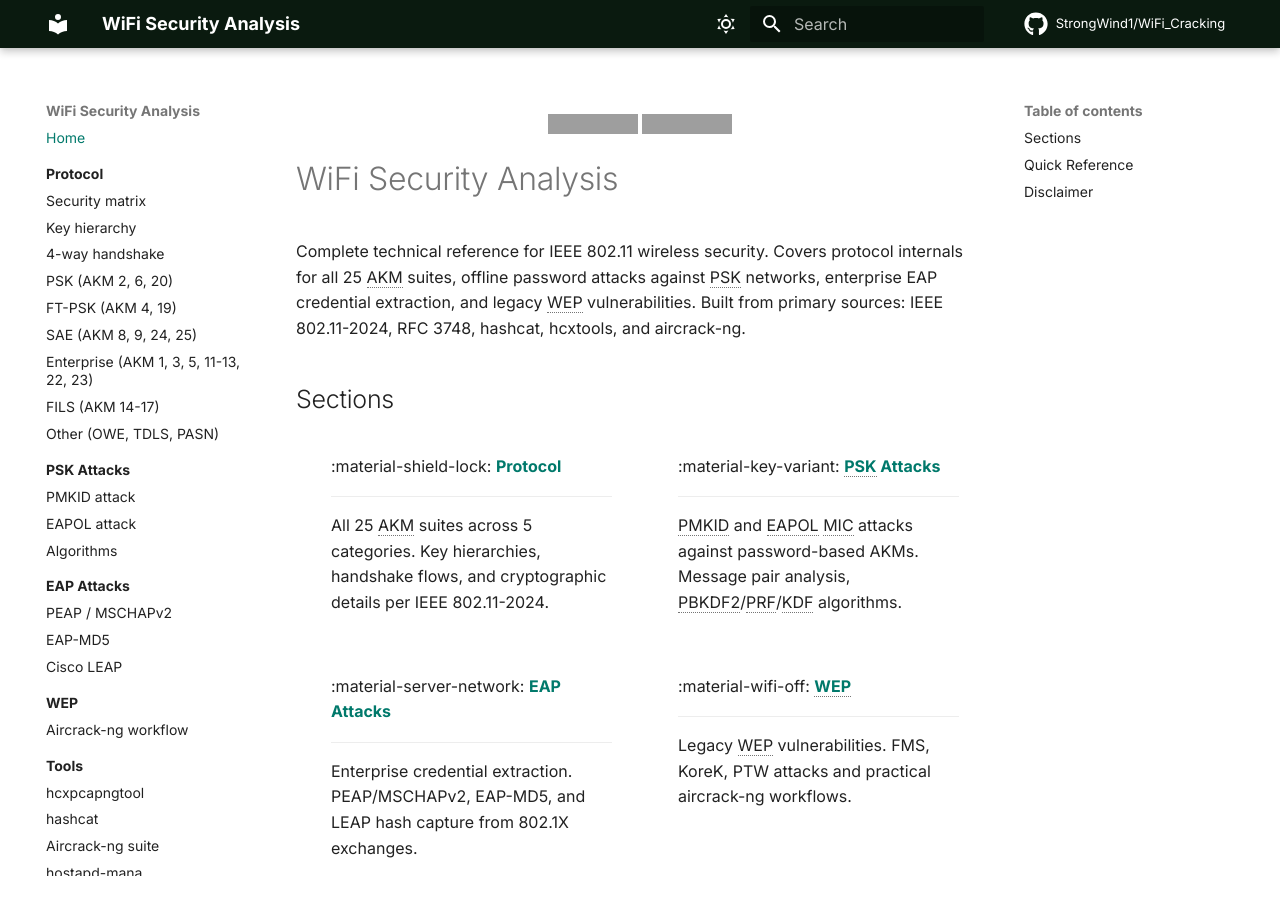
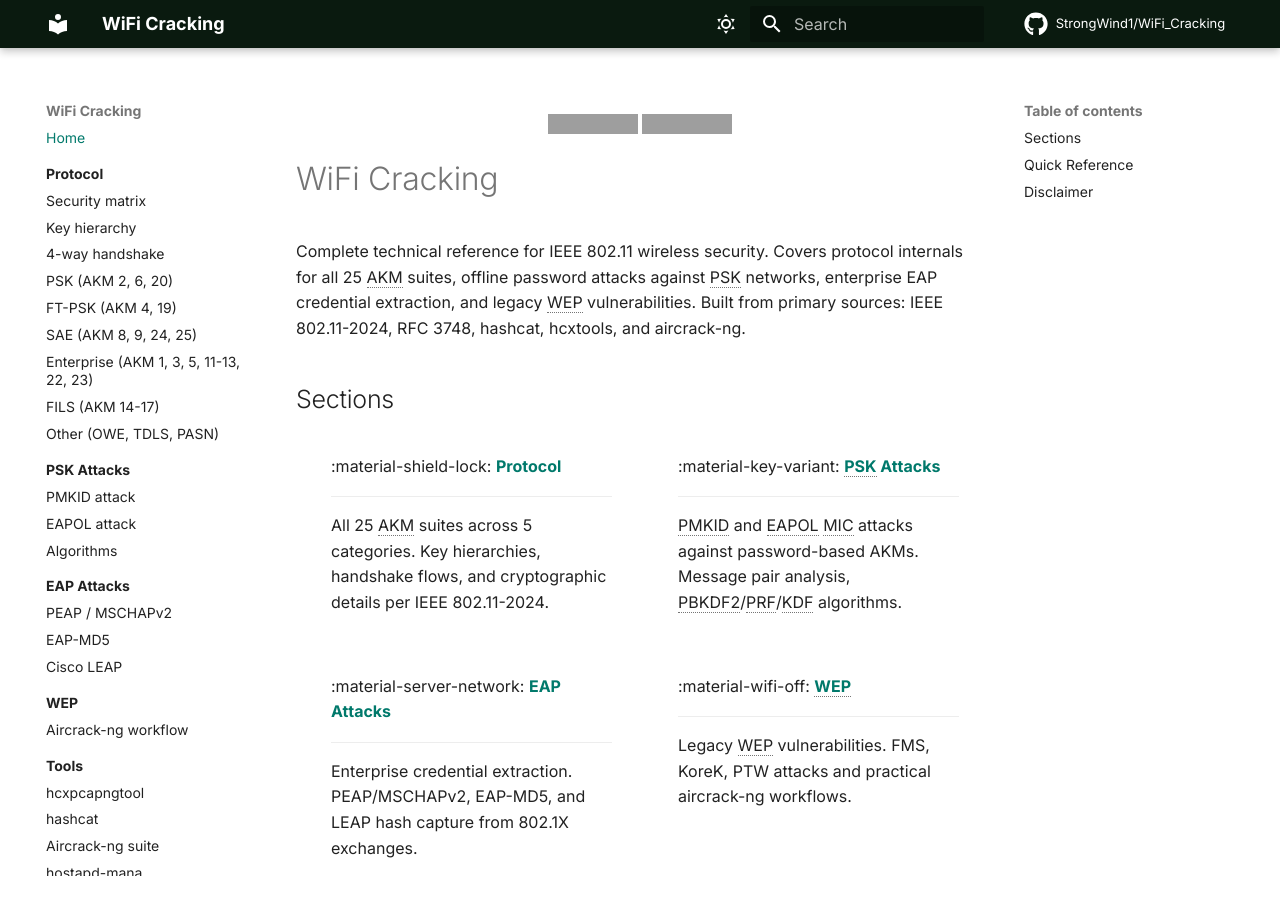
Before and after one commit to StrongWind1/WiFi_Cracking, an MkDocs documentation site: the page built from docs/index.md, in a window 1280 px wide and 900 px high. Built offline with MkDocs 1.6.1 and Material for MkDocs 9.7.7, drawn with Linux system fonts in a browser that asks for light colours; comment, search, counter and statistics services are not loaded; grey boxes are pictures that could not be loaded.

Commit message:
docs: revert site name to WiFi Cracking
Keep the original name to match repo, URL, and existing references.
Also update CONTRIBUTING.md install instructions to use uv.

```diff
--- a/docs/index.md
+++ b/docs/index.md
@@ -3,7 +3,7 @@
   <a href="https://www.apache.org/licenses/LICENSE-2.0"><img src="https://img.shields.io/badge/License-Apache_2.0-blue.svg" alt="Apache 2.0 License"></a>
 </p>
 
-# WiFi Security Analysis
+# WiFi Cracking
 
 Complete technical reference for IEEE 802.11 wireless security. Covers protocol internals for all 25 AKM suites, offline password attacks against PSK networks, enterprise EAP credential extraction, and legacy WEP vulnerabilities. Built from primary sources: IEEE 802.11-2024, RFC 3748, hashcat, hcxtools, and aircrack-ng.
 
--- a/mkdocs.yml
+++ b/mkdocs.yml
@@ -1,4 +1,4 @@
-site_name: WiFi Security Analysis
+site_name: WiFi Cracking
 site_description: Complete technical reference for IEEE 802.11 security — protocols, attacks, and hash extraction
 site_url: https://strongwind1.github.io/WiFi_Cracking/
 repo_url: https://github.com/StrongWind1/WiFi_Cracking
@@ -125,7 +125,7 @@ extra:
   social:
     - icon: fontawesome/brands/github
       link: https://github.com/StrongWind1/WiFi_Cracking
-      name: WiFi Security Analysis on GitHub
+      name: WiFi Cracking on GitHub
   generator: false
 
 extra_css:
--- a/pyproject.toml
+++ b/pyproject.toml
@@ -1,5 +1,5 @@
 [project]
-name = "wifi-security-analysis"
+name = "wifi-cracking"
 version = "2.0.0"
 description = "Complete technical reference for IEEE 802.11 security — protocols, attacks, and hash extraction"
 requires-python = ">=3.11,<3.15"
```
Also changed, not shown: CONTRIBUTING.md (+3 -4 lines), README.md (+1 -1 lines), docs/meta/changelog.md (+1 -1 lines), 1 other file.
